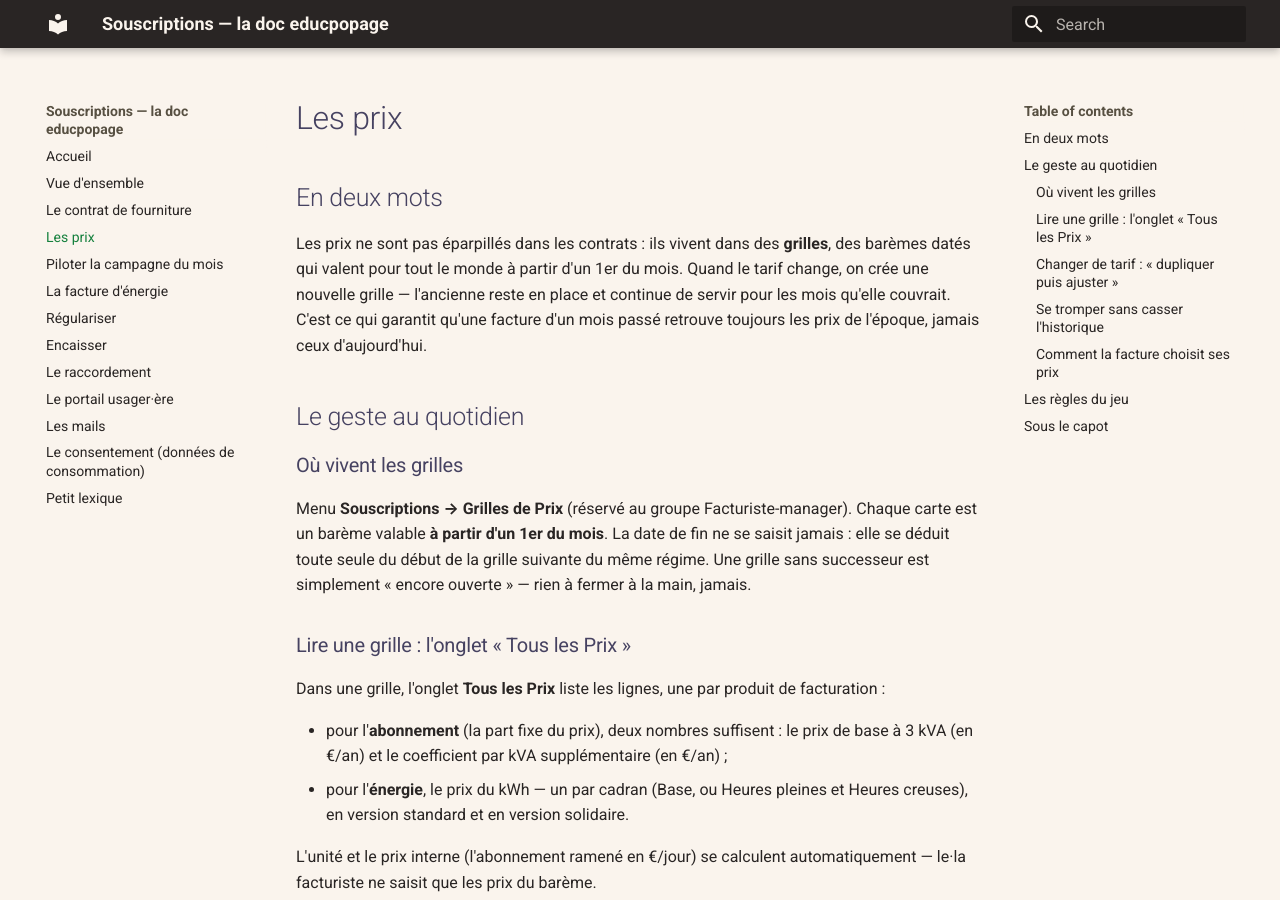
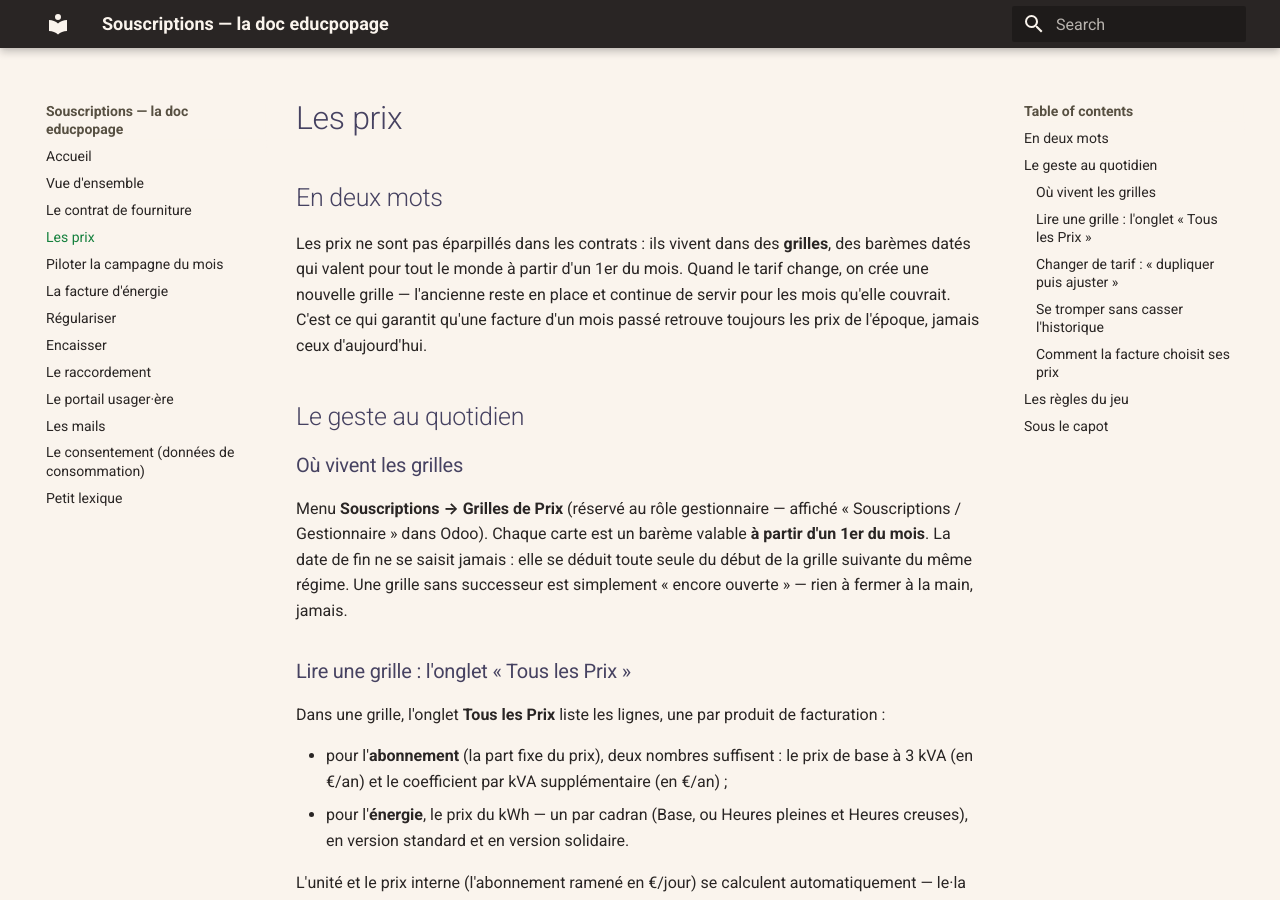
Before and after one commit to Energie-De-Nantes/souscriptions_odoo, an MkDocs documentation site: the page built from docs/educpopage/prix.md, in a window 1280 px wide and 900 px high. Built offline with MkDocs 1.6.1 and Material for MkDocs 9.7.7, drawn with Linux system fonts in a browser that asks for light colours.

Commit message:
fix(educpopage) : quickfixes de revue — kanban réaligné sur les vraies colonnes, « usager·ère » dans le diagramme régul, rôle gestionnaire, SGE explicité (#391)
Co-Authored-By: Claude Fable 5 <noreply@anthropic.com>

```diff
--- a/docs/educpopage/prix.md
+++ b/docs/educpopage/prix.md
@@ -12,7 +12,7 @@ passé retrouve toujours les prix de l'époque, jamais ceux d'aujourd'hui.
 
 ### Où vivent les grilles
 
-Menu **Souscriptions → Grilles de Prix** (réservé au groupe Facturiste-manager).
+Menu **Souscriptions → Grilles de Prix** (réservé au rôle gestionnaire — affiché « Souscriptions / Gestionnaire » dans Odoo).
 Chaque carte est un barème valable **à partir d'un 1er du mois**. La date de fin ne
 se saisit jamais : elle se déduit toute seule du début de la grille suivante du même
 régime. Une grille sans successeur est simplement « encore ouverte » — rien à fermer
```
Also changed, not shown: docs/educpopage/contrat.md (+1 -1 lines), docs/educpopage/facture.md (+1 -1 lines), docs/educpopage/raccordement.md (+1 -1 lines), docs/educpopage/resume.md (+2 -2 lines), docs/educpopage/diagrammes/raccordement-kanban.png, docs/educpopage/diagrammes/regularisation-provisions-reel.png, 2 other files.
